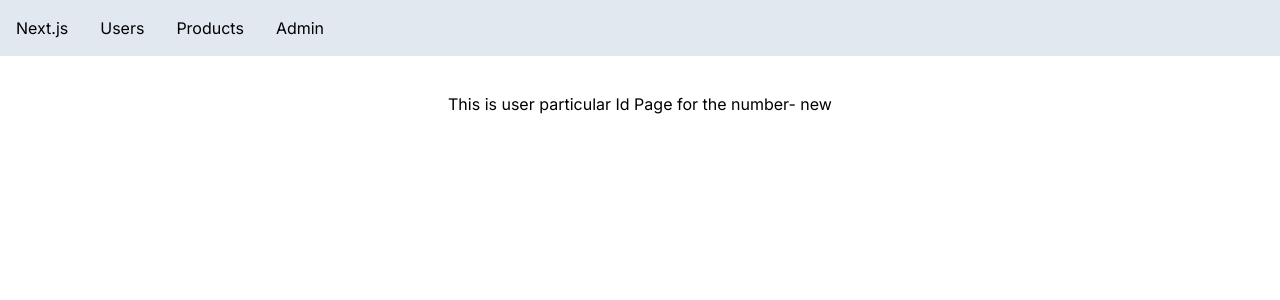
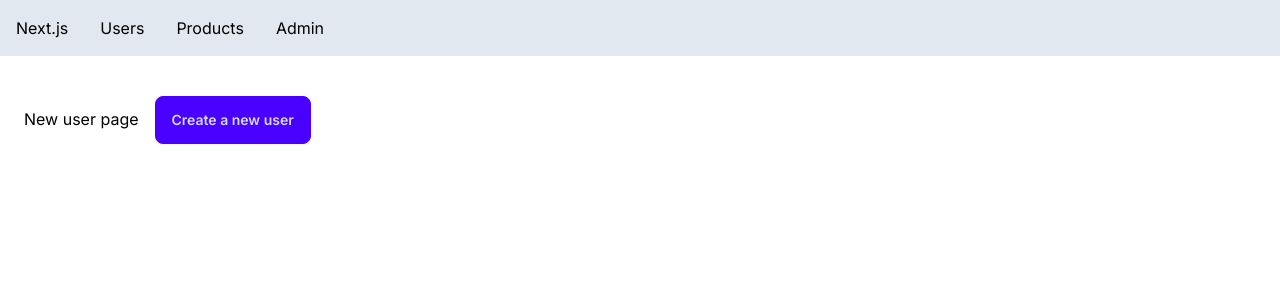
Before and after one commit to AbhiiiDev/Next-Mosh, a Next.js app in the folder next-app/: page /users/new in a window 1280 px wide. Shown: the top 300 px of the page. Built offline with nearby package versions, Linux system fonts and the light colour scheme.

Commit message:
FEAT: Added programmatic navigation

```diff
--- a/next-app/app/products/[[...slug]]/page.tsx
+++ b/next-app/app/products/[[...slug]]/page.tsx
@@ -1,3 +1,5 @@
+'use client';
+import { useRouter } from 'next/navigation'
 import React from 'react'
 
 
@@ -7,9 +9,14 @@ interface Props{
 }
 
 const page = ({params:{slug},searchParams:{sort}}:Props) => {
+
+
+
   return (
     <div>
       this page url : <span className='font-extrabold text-xl'>{slug}</span>  query params :<span className='font-extrabold text-xl'> {sort} </span>
+
+    <button className='btn btn-primary' onClick={()=>router}> Go to User page</button>
     </div>
   )
 }
--- a/next-app/app/users/UserTable.tsx
+++ b/next-app/app/users/UserTable.tsx
@@ -1,6 +1,8 @@
+
 import React from 'react'
 import Link from 'next/link'
 import {sort} from 'fast-sort';
+import { useRouter } from 'next/navigation';
 
 interface User{
     name:string,
@@ -14,9 +16,6 @@ interface Props{
 
 const UserTable = async ({sortOrder}:Props) => {
 
-
-
-
   const response=await fetch('https://jsonplaceholder.typicode.com/users/',
   {cache:'no-cache'}
   )
@@ -27,6 +26,9 @@ const UserTable = async ({sortOrder}:Props) => {
 
   return (
     <div>
+      <Link href='/users/new' className='btn m-2'>
+        Create a user
+      </Link>
          <table className='table table-bordered'>
         <thead>
           <tr>
@@ -55,6 +57,7 @@ const UserTable = async ({sortOrder}:Props) => {
           ))}
           </tbody>
       </table>
+      <button className='btn btn-primary'>Go to Home </button>
     </div>
   )
 }
--- /dev/null
+++ b/next-app/app/users/new/page.tsx
@@ -0,0 +1,17 @@
+'use client';
+import { useRouter } from 'next/navigation'
+import React from 'react'
+
+const NewUser = () => {
+
+const router= useRouter();
+
+  return (
+    <div className='m-2'>
+      New user page
+      <button className='btn btn-primary m-4' onClick={()=> router.push('/users')}>Create a new user</button>
+    </div>
+  )
+}
+
+export default NewUser
--- a/next-app/package.json
+++ b/next-app/package.json
@@ -19,6 +19,7 @@
     "@types/react": "^18",
     "@types/react-dom": "^18",
     "autoprefixer": "^10.0.1",
+    "daisyui": "^4.7.3",
     "eslint": "^8",
     "eslint-config-next": "14.1.3",
     "postcss": "^8",
--- a/next-app/tailwind.config.ts
+++ b/next-app/tailwind.config.ts
@@ -6,6 +6,7 @@ const config: Config = {
     "./components/**/*.{js,ts,jsx,tsx,mdx}",
     "./app/**/*.{js,ts,jsx,tsx,mdx}",
   ],
+
   theme: {
     extend: {
       backgroundImage: {
@@ -15,6 +16,6 @@ const config: Config = {
       },
     },
   },
-  plugins: [],
+  plugins: [require("daisyui")],
 };
 export default config;
```
Also changed, not shown: 1 other file (tests, documents, lock files or other folders).
